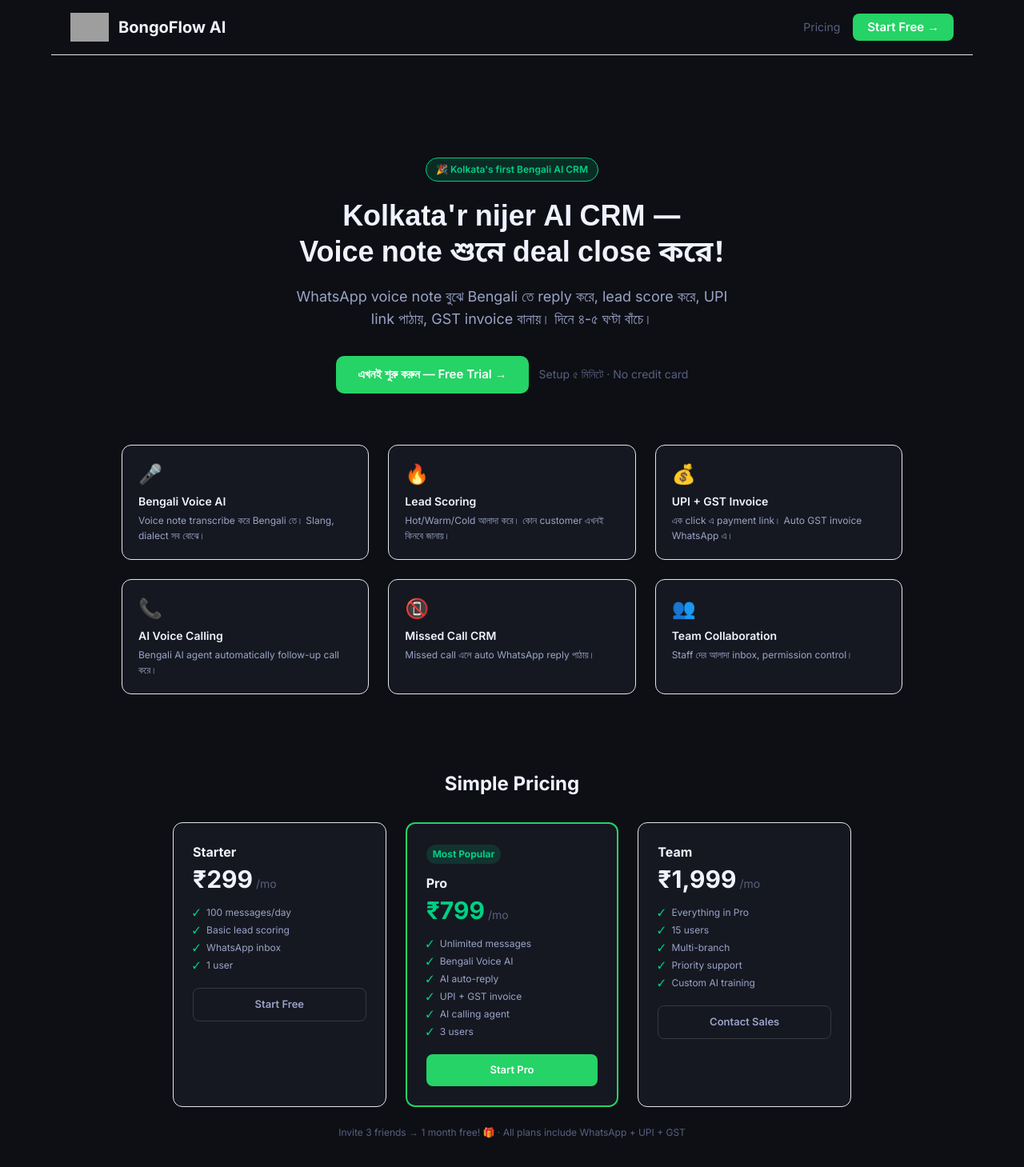
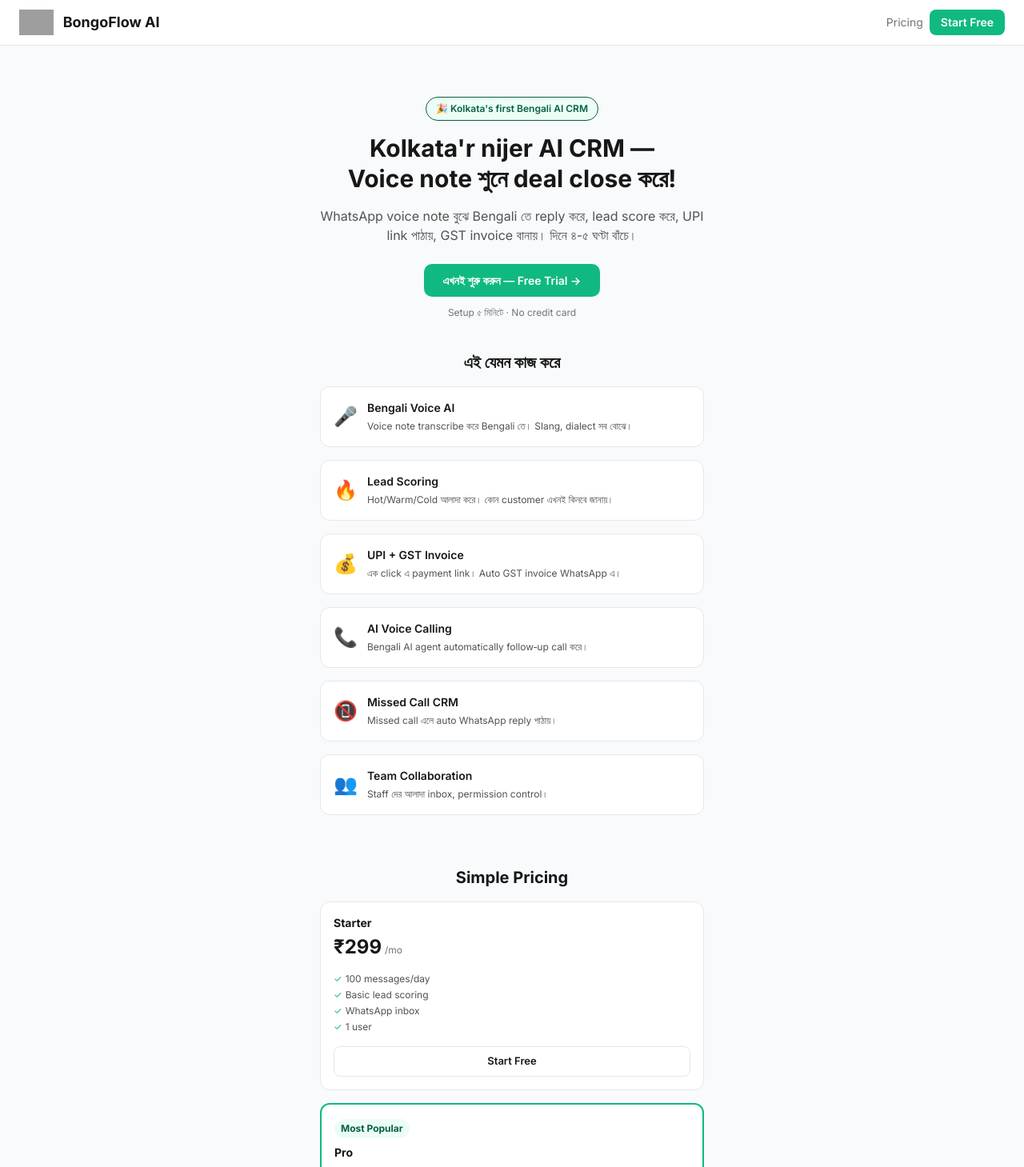
Before and after one commit to jaydeb2023/bongflow, a Next.js app: page / in a window 1280 px wide. Shown: the top 1459 px of the page at 80% size. Built offline with nearby package versions, Linux system fonts and the light colour scheme; grey boxes are pictures that could not be loaded.

Commit message:
Update page.tsx

```diff
--- a/src/app/page.tsx
+++ b/src/app/page.tsx
@@ -1,38 +1,41 @@
-import Link from "next/link"
+"use client";
+
+import Link from "next/link";
 
 export default function LandingPage() {
   return (
     <main
       className="min-h-screen"
       style={{
-        background: "var(--bg-primary)",
-        color: "var(--text-primary)",
+        background: "#f8fafc",
+        color: "#171717",
+        fontFamily: "'Inter', -apple-system, BlinkMacSystemFont, 'Segoe UI', Roboto, sans-serif",
       }}
     >
-      {/* Navbar */}
+      {/* Navbar (mobile‑friendly) */}
       <nav
-        className="flex items-center justify-between px-6 py-4 max-w-6xl mx-auto"
-        style={{ borderBottom: "1px solid #e5e7eb" }}
+        className="sticky top-0 z-50 flex items-center justify-between px-4 py-3 sm:px-6 bg-white border-b border-gray-200"
+        style={{ backdropFilter: "blur(8px)" }}
       >
         <div className="flex items-center gap-3">
           {/* Logo */}
           <img
             src="/bongflowailogo.png"
             alt="BongoFlow AI Logo"
-            style={{ height: 36, width: "auto" }}
+            style={{ height: 32, width: "auto" }}
           />
           <span
-            className="text-xl font-bold"
-            style={{ color: "var(--text-primary)" }}
+            className="text-lg font-bold"
+            style={{ color: "#171717" }}
           >
             BongoFlow AI
           </span>
         </div>
-        <div className="flex items-center gap-4">
+        <div className="flex items-center gap-2">
           <Link
             href="#pricing"
             className="text-sm"
-            style={{ color: "var(--text-muted)", textDecoration: "none" }}
+            style={{ color: "#737373", textDecoration: "none" }}
           >
             Pricing
           </Link>
@@ -40,70 +43,71 @@
             href="/dashboard"
             className="btn-wa text-sm"
             style={{
-              padding: "7px 18px",
+              padding: "6px 14px",
               borderRadius: 8,
               textDecoration: "none",
               display: "inline-block",
               fontWeight: 600,
-              fontSize: "15px",
+              fontSize: "14px",
+              background: "#10b981",
+              color: "white",
             }}
           >
-            Start Free →
+            Start Free
           </Link>
         </div>
       </nav>
 
-      {/* Hero */}
+      {/* Hero (mobile‑optimized) */}
       <section
-        className="max-w-4xl mx-auto px-6 pt-24 pb-16 text-center"
-        style={{ marginTop: "2rem" }}
+        className="px-4 pt-16 pb-10 max-w-lg mx-auto text-center"
       >
         <div
-          className="inline-flex items-center gap-2 px-3 py-1.5 rounded-full text-xs font-semibold mb-6"
+          className="inline-flex items-center gap-2 px-3 py-1.5 rounded-full text-xs font-semibold mb-4"
           style={{
-            background: "var(--green-dim)",
-            color: "var(--green)",
-            border: "0.5px solid var(--green)",
+            background: "#ecfdf5",
+            color: "#065f46",
+            border: "0.5px solid #065f46",
           }}
         >
           🎉 Kolkata's first Bengali AI CRM
         </div>
         <h1
-          className="text-4xl font-bold mb-4 bengali leading-tight"
-          style={{ color: "var(--text-primary)" }}
+          className="text-3xl font-bold mb-4 leading-tight"
+          style={{ color: "#171717" }}
         >
           Kolkata'r nijer AI CRM —<br />
           Voice note শুনে deal close করে!
         </h1>
         <p
-          className="text-lg mb-8"
+          className="text-base mb-6"
           style={{
-            color: "var(--text-secondary)",
-            maxWidth: 560,
-            margin: "0 auto 2rem",
+            color: "#525252",
           }}
         >
           WhatsApp voice note বুঝে Bengali তে reply করে, lead score করে, UPI
           link পাঠায়, GST invoice বানায়। দিনে ৪-৫ ঘণ্টা বাঁচে।
         </p>
-        <div className="flex items-center justify-center gap-3 flex-wrap">
+        <div className="flex flex-col gap-3 items-center">
           <Link
             href="/dashboard"
             className="btn-wa"
             style={{
-              padding: "12px 28px",
-              fontSize: 15,
+              padding: "10px 24px",
+              fontSize: 14,
               borderRadius: 10,
               textDecoration: "none",
               display: "inline-block",
               fontWeight: 600,
+              background: "#10b981",
+              color: "white",
             }}
           >
             এখনই শুরু করুন — Free Trial →
           </Link>
           <span
-            className="text-sm"
-            style={{ color: "var(--text-muted)" }}
+            className="text-xs"
+            style={{ color: "#737373" }}
           >
             Setup ৫ মিনিটে · No credit card
           </span>
@@ -111,8 +115,16 @@
       </section>
 
       {/* Features */}
-      <section className="max-w-5xl mx-auto px-6 pb-16">
-        <div className="grid grid-cols-1 md:grid-cols-2 lg:grid-cols-3 gap-6">
+      <section
+        className="px-4 pb-12 max-w-lg mx-auto"
+      >
+        <h2
+          className="text-xl font-bold mb-4 text-center"
+          style={{ color: "#171717" }}
+        >
+          এই যেমন কাজ করে
+        </h2>
+        <div className="flex flex-col gap-4">
           {[
             {
               icon: "🎤",
@@ -132,7 +144,7 @@
             {
               icon: "📞",
               title: "AI Voice Calling",
-              desc: "Bengali AI agent automatically follow-up call করে।",
+              desc: "Bengali AI agent automatically follow‑up call করে।",
             },
             {
               icon: "📵",
@@ -147,56 +159,60 @@
           ].map((f) => (
             <div
               key={f.title}
-              className="card p-5"
+              className="p-4 rounded-xl border border-gray-200"
               style={{
-                borderRadius: 12,
-                border: "1px solid #e5e7eb",
+                background: "#ffffff",
                 transition: "transform 0.15s ease, box-shadow 0.15s ease",
               }}
-              onMouseOver={(e) => {
-                e.currentTarget.style.transform = "translateY(-2px)";
-                e.currentTarget.style.boxShadow =
-                  "0 4px 12px rgba(0,0,0,0.08)";
+              onMouseEnter={(e) => {
+                e.currentTarget.style.transform = "translateY(-1px)";
+                e.currentTarget.style.boxShadow = "0 4px 12px rgba(0,0,0,0.06)";
               }}
-              onMouseOut={(e) => {
+              onMouseLeave={(e) => {
                 e.currentTarget.style.transform = "translateY(0)";
                 e.currentTarget.style.boxShadow = "none";
               }}
             >
-              <div className="text-2xl mb-2">{f.icon}</div>
+              <div className="flex items-center gap-3">
                 <div
-                className="text-sm font-semibold mb-1"
-                style={{ color: "var(--text-primary)" }}
+                  className="text-2xl"
+                  style={{ color: "#10b981" }}
+                >
+                  {f.icon}
+                </div>
+                <div>
+                  <div
+                    className="text-sm font-semibold"
+                    style={{ color: "#171717" }}
                   >
                     {f.title}
                   </div>
                   <div
-                className="text-xs"
-                style={{
-                  color: "var(--text-secondary)",
-                  lineHeight: 1.6,
-                }}
+                    className="text-xs mt-1"
+                    style={{ color: "#525252", lineHeight: 1.5 }}
                   >
                     {f.desc}
+                  </div>
+                </div>
               </div>
             </div>
           ))}
         </div>
       </section>
 
-      {/* Pricing */}
+      {/* Pricing (mobile‑friendly grid) */}
       <section
         id="pricing"
-        className="max-w-4xl mx-auto px-6 pb-20"
-        style={{ marginTop: "2rem" }}
+        className="px-4 pb-16 max-w-lg mx-auto"
+        style={{ marginTop: "1rem" }}
       >
         <h2
-          className="text-2xl font-bold text-center mb-8"
-          style={{ color: "var(--text-primary)" }}
+          className="text-xl font-bold text-center mb-4"
+          style={{ color: "#171717" }}
         >
           Simple Pricing
         </h2>
-        <div className="grid grid-cols-1 md:grid-cols-3 gap-6 justify-center">
+        <div className="flex flex-col gap-4">
           {[
             {
               name: "Starter",
@@ -218,7 +234,7 @@
               features: [
                 "Unlimited messages",
                 "Bengali Voice AI",
-                "AI auto-reply",
+                "AI auto‑reply",
                 "UPI + GST invoice",
                 "AI calling agent",
                 "3 users",
@@ -233,7 +249,7 @@
               features: [
                 "Everything in Pro",
                 "15 users",
-                "Multi-branch",
+                "Multi‑branch",
                 "Priority support",
                 "Custom AI training",
               ],
@@ -243,64 +259,66 @@
           ].map((plan) => (
             <div
               key={plan.name}
-              className="card p-6"
+              className="p-4 rounded-xl border border-gray-200"
               style={{
-                borderRadius: 12,
+                background: "#ffffff",
                 border:
                   plan.highlight
-                    ? "2px solid var(--wa-green)"
+                    ? "2px solid #10b981"
                     : "1px solid #e5e7eb",
                 transition: "transform 0.15s ease",
               }}
-              onMouseOver={(e) => {
-                e.currentTarget.style.transform = "translateY(-2px)";
+              onMouseEnter={(e) => {
+                e.currentTarget.style.transform = "translateY(-1px)";
               }}
-              onMouseOut={(e) => {
+              onMouseLeave={(e) => {
                 e.currentTarget.style.transform = "translateY(0)";
               }}
             >
               {plan.highlight && (
                 <div
-                  className="text-xs font-bold px-2 py-1 rounded-full inline-block mb-3"
+                  className="text-xs font-bold px-2 py-1 rounded-full inline-block mb-2"
                   style={{
-                    background: "var(--green-dim)",
-                    color: "var(--green)",
+                    background: "#ecfdf5",
+                    color: "#065f46",
                   }}
                 >
                   Most Popular
                 </div>
               )}
               <div
-                className="text-base font-bold mb-1"
-                style={{ color: "var(--text-primary)" }}
+                className="text-sm font-bold mb-1"
+                style={{ color: "#171717" }}
               >
                 {plan.name}
               </div>
               <div
                 className="flex items-baseline gap-1 mb-4"
-                style={{ color: plan.highlight ? "var(--green)" : "inherit" }}
+                style={{ color: plan.highlight ? "#10b981" : "inherit" }}
               >
                 <span
-                  className="text-3xl font-bold"
-                  style={{ color: plan.highlight ? "var(--green)" : "var(--text-primary)" }}
+                  className="text-2xl font-bold"
+                  style={{
+                    color: plan.highlight ? "#10b981" : "#171717",
+                  }}
                 >
                   {plan.price}
                 </span>
                 <span
-                  className="text-sm"
-                  style={{ color: "var(--text-muted)" }}
+                  className="text-xs"
+                  style={{ color: "#737373" }}
                 >
                   {plan.period}
                 </span>
               </div>
-              <ul className="space-y-1.5 mb-5">
+              <ul className="text-xs space-y-1 mb-4">
                 {plan.features.map((f) => (
                   <li
                     key={f}
-                    className="flex items-center gap-2 text-xs"
-                    style={{ color: "var(--text-secondary)" }}
+                    className="flex items-center gap-1"
+                    style={{ color: "#525252" }}
                   >
-                    <span style={{ color: "var(--green)" }}>✓</span> {f}
+                    <span style={{ color: "#10b981" }}>✓</span> {f}
                   </li>
                 ))}
               </ul>
@@ -311,9 +329,15 @@
                   display: "block",
                   textAlign: "center",
                   textDecoration: "none",
-                  padding: "10px 20px",
+                  padding: "8px 16px",
                   borderRadius: 8,
                   fontWeight: 600,
+                  fontSize: 13,
+                  background: plan.highlight ? "#10b981" : "transparent",
+                  color: plan.highlight ? "white" : "#171717",
+                  border: plan.highlight
+                    ? "none"
+                    : "1px solid #e5e7eb",
                 }}
               >
                 {plan.cta}
@@ -322,20 +346,26 @@
           ))}
         </div>
         <p
-          className="text-center text-xs mt-6"
-          style={{ color: "var(--text-muted)" }}
+          className="text-xs text-center mt-4"
+          style={{ color: "#737373" }}
         >
           Invite 3 friends → 1 month free! 🎁 · All plans include WhatsApp + UPI +
           GST
         </p>
       </section>
 
+      {/* Footer */}
       <footer
-        className="text-center pb-10 text-xs"
-        style={{ color: "var(--text-muted)", borderTop: "1px solid #e5e7eb", paddingTop: "1rem" }}
+        className="px-4 pb-6 text-center text-xs"
+        style={{
+          color: "#737373",
+          borderTop: "1px solid #e5e7eb",
+          paddingTop: "1rem",
+          background: "#ffffff",
+        }}
       >
-        © 2026 BongoFlow AI · Made with ❤️ in Kolkata 🐯
+        © 2026 BongoFlow AI · Developed by Evynta
       </footer>
     </main>
-  )
+  );
 }
```
Lines whose indentation alone changed are shown as unchanged.
